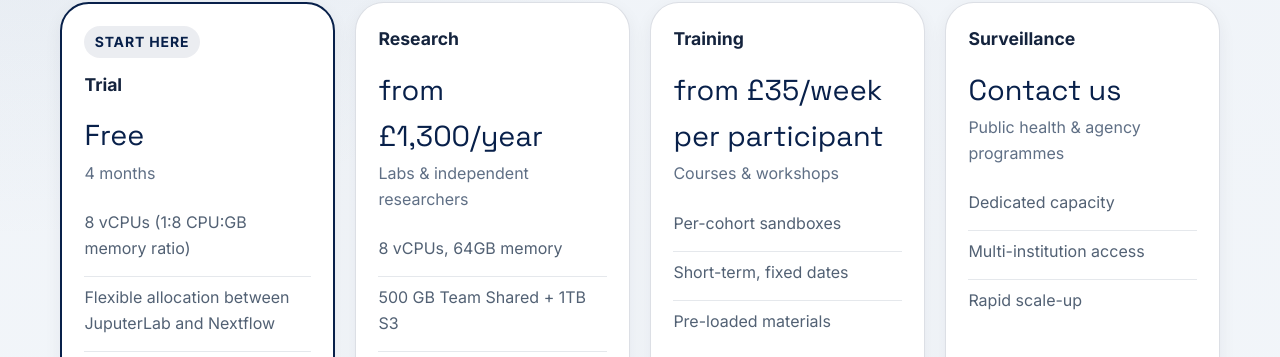
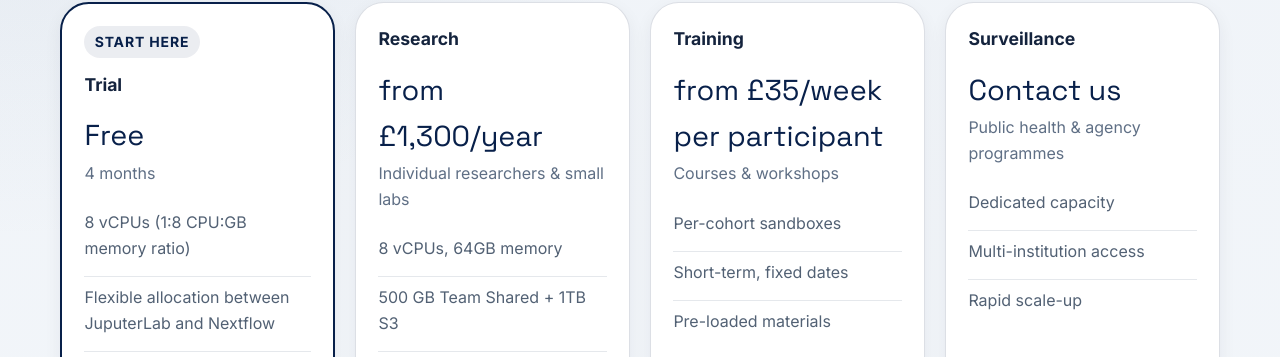
Before and after one commit to MRC-CLIMB/website, a Jekyll site: the page built from pricing/index.md, in a window 1280 px wide and 900 px high, scrolled down 549 px. Shown: the part 97-454 px from the top of the window. Built offline with Jekyll 4.4.1, drawn with Linux system fonts in a browser that asks for light colours.

Commit message:
Update index.md

```diff
--- a/pricing/index.md
+++ b/pricing/index.md
@@ -30,7 +30,7 @@ permalink: /pricing/
   <div class="plan-card">
     <div class="plan-name">Research</div>
     <div class="plan-price">from £1,300/year</div>
-    <div class="plan-note">Labs &amp; independent researchers</div>
+    <div class="plan-note">Individual researchers &amp; small labs</div>
     <ul>
       <li>8 vCPUs, 64GB memory</li>
       <li>500 GB Team Shared + 1TB S3</li>
```
